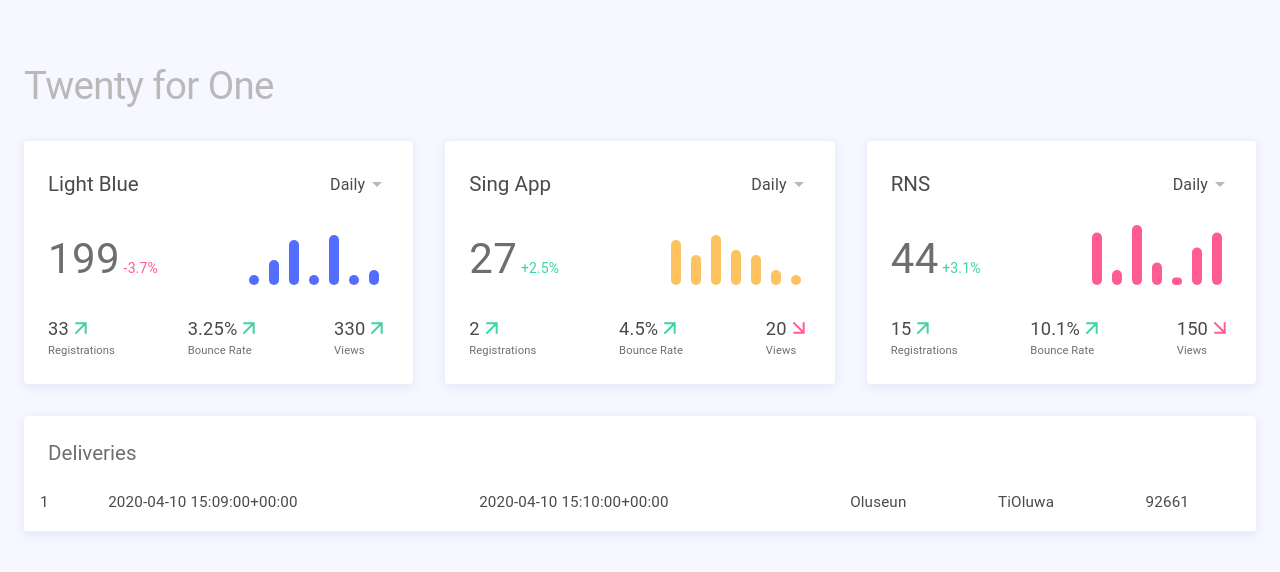
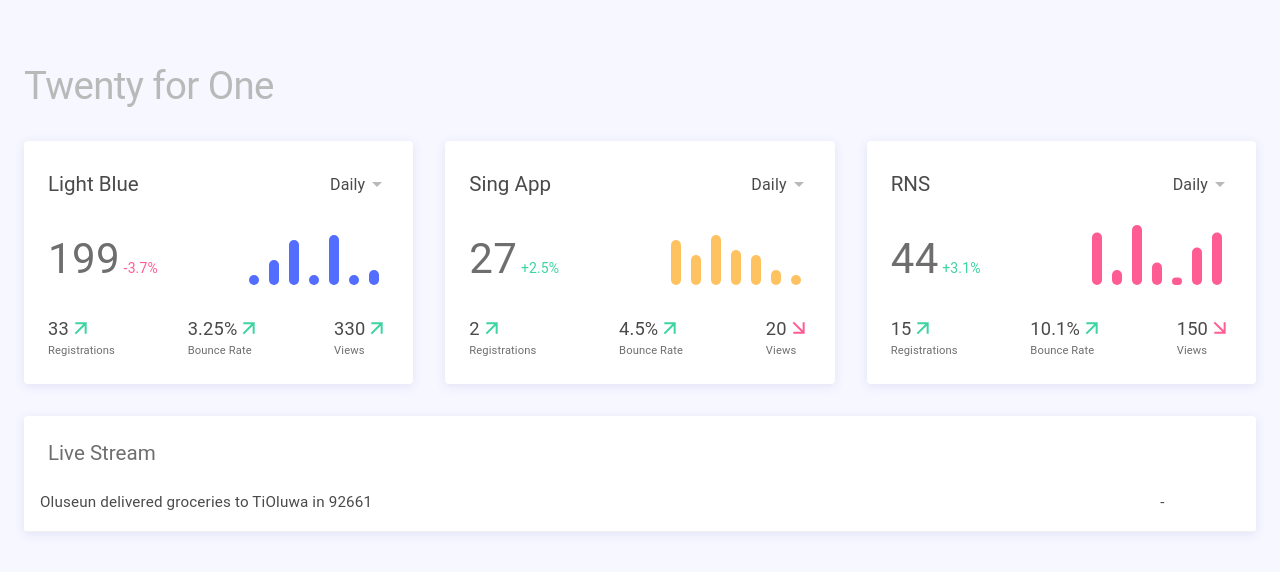
Before and after one commit to tolarewaju3/twenty-for-one, a React (Create React App) app in the folder dashboard/: page /#/app/dashboard in a window 1280 px wide. Shown: the top 572 px of the page. Built offline with nearby package versions, Linux system fonts and the light colour scheme; no server answers.

Commit message:
updated mock and live stream table

```diff
--- a/dashboard/src/pages/dashboard/Dashboard.js
+++ b/dashboard/src/pages/dashboard/Dashboard.js
@@ -23,7 +23,10 @@
       this.state = {deliveries: mock.table};
     }
 
+
+
     componentDidMount(){
+
       axios.get('https://us-central1-twenty-for-one.cloudfunctions.net/getDeliveries')
         .then(response => {
           this.setState({ deliveries: response.data });
@@ -46,7 +49,7 @@
         ))}
         <Grid item xs={12}>
           <Widget
-            title="Deliveries"
+            title="Live Stream"
             upperTitle
             noBodyPadding
             disableWidgetMenu
--- a/dashboard/src/pages/dashboard/components/Table/Table.js
+++ b/dashboard/src/pages/dashboard/components/Table/Table.js
@@ -24,15 +24,10 @@
   return (
     <Table className="mb-0">
       <TableBody>
-        {data.map(({ confirmed, create_date, done_date, helper, needed_help, zip }) => (
+        {data.map(({ create_date, done_date, helper, needed_help, zip }) => (
           <TableRow>
-            <TableCell>{confirmed}</TableCell>
-            <TableCell>{create_date}</TableCell>
+            <TableCell>{helper} delivered groceries to {needed_help} in {zip}</TableCell>
             <TableCell>{done_date}</TableCell>
-            <TableCell>{helper}</TableCell>
-            <TableCell>{needed_help}</TableCell>
-            <TableCell>{zip}</TableCell>
-
           </TableRow>
         ))}
       </TableBody>
--- a/dashboard/src/pages/dashboard/mock.js
+++ b/dashboard/src/pages/dashboard/mock.js
@@ -129,9 +129,8 @@
   ],
   table: [
     {
-    "confirmed": 1,
-    "create_date": "2020-04-10 15:09:00+00:00",
-    "done_date": "2020-04-10 15:10:00+00:00",
+    "create_date": "-",
+    "done_date": "-",
     "helper": "Oluseun",
     "needed_help": "TiOluwa",
     "zip": "92661"
```
Also changed, not shown: 1 other file (tests, documents, lock files or other folders).
